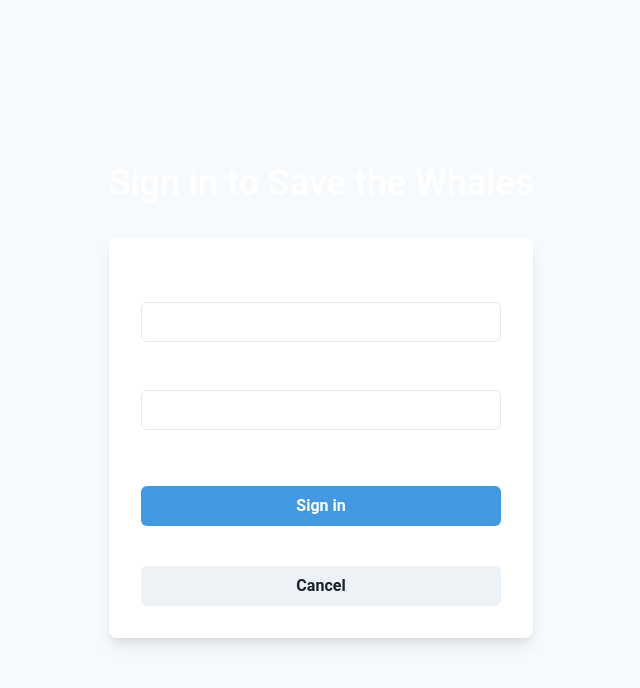
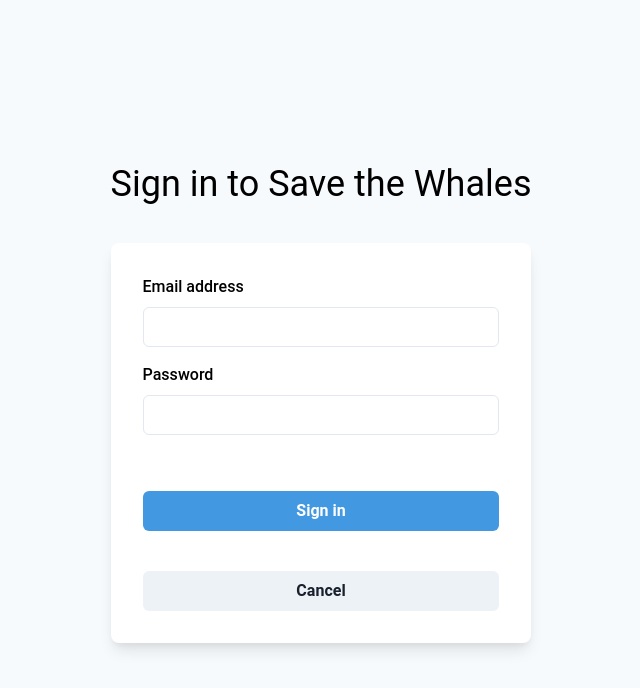
Before and after one commit to Julian-Tipler/save-the-whales-flow, a React (Vite) app: page /pedigrees in a window 1280 px wide. Both pictures are taken after a click on the button "Admin". Shown: the top 688 px of the page, without its empty margins (319-959 px from the left). Built offline with nearby package versions, Linux system fonts and the light colour scheme; no server answers; the database is empty.

Commit message:
some auth stuff

```diff
--- a/src/frontend/Auth/Auth.tsx
+++ b/src/frontend/Auth/Auth.tsx
@@ -1,15 +1,11 @@
-import React, { useContext, useState } from "react";
 import {
   Flex,
   Box,
   FormControl,
   FormLabel,
   Input,
-  Checkbox,
   Stack,
-  Link,
   Button,
-  Heading,
   Text,
   useColorModeValue,
 } from "@chakra-ui/react";
@@ -28,7 +24,9 @@ export const Auth = () => {
     >
       <Stack spacing={8} mx={"auto"} maxW={"lg"} py={12} px={6}>
         <Stack align={"center"} justify={"center"}>
-          <Heading fontSize={"4xl"}>Sign in to Save the Whales</Heading>
+          <Text fontSize={"4xl"} color={"black"}>
+            Sign in to Save the Whales
+          </Text>
         </Stack>
         <Box
           rounded={"lg"}
@@ -38,16 +36,18 @@ export const Auth = () => {
         >
           <Stack spacing={4}>
             <FormControl id="email">
-              <FormLabel>Email address</FormLabel>
+              <FormLabel color={"black"}>Email address</FormLabel>
               <Input
+                color={"black"}
                 type="email"
                 value={email}
                 onChange={(e) => setEmail(e.target.value)}
               />
             </FormControl>
             <FormControl id="password">
-              <FormLabel>Password</FormLabel>
+              <FormLabel color={"black"}>Password</FormLabel>
               <Input
+                color={"black"}
                 type="password"
                 value={password}
                 onChange={(e) => setPassword(e.target.value)}
```
